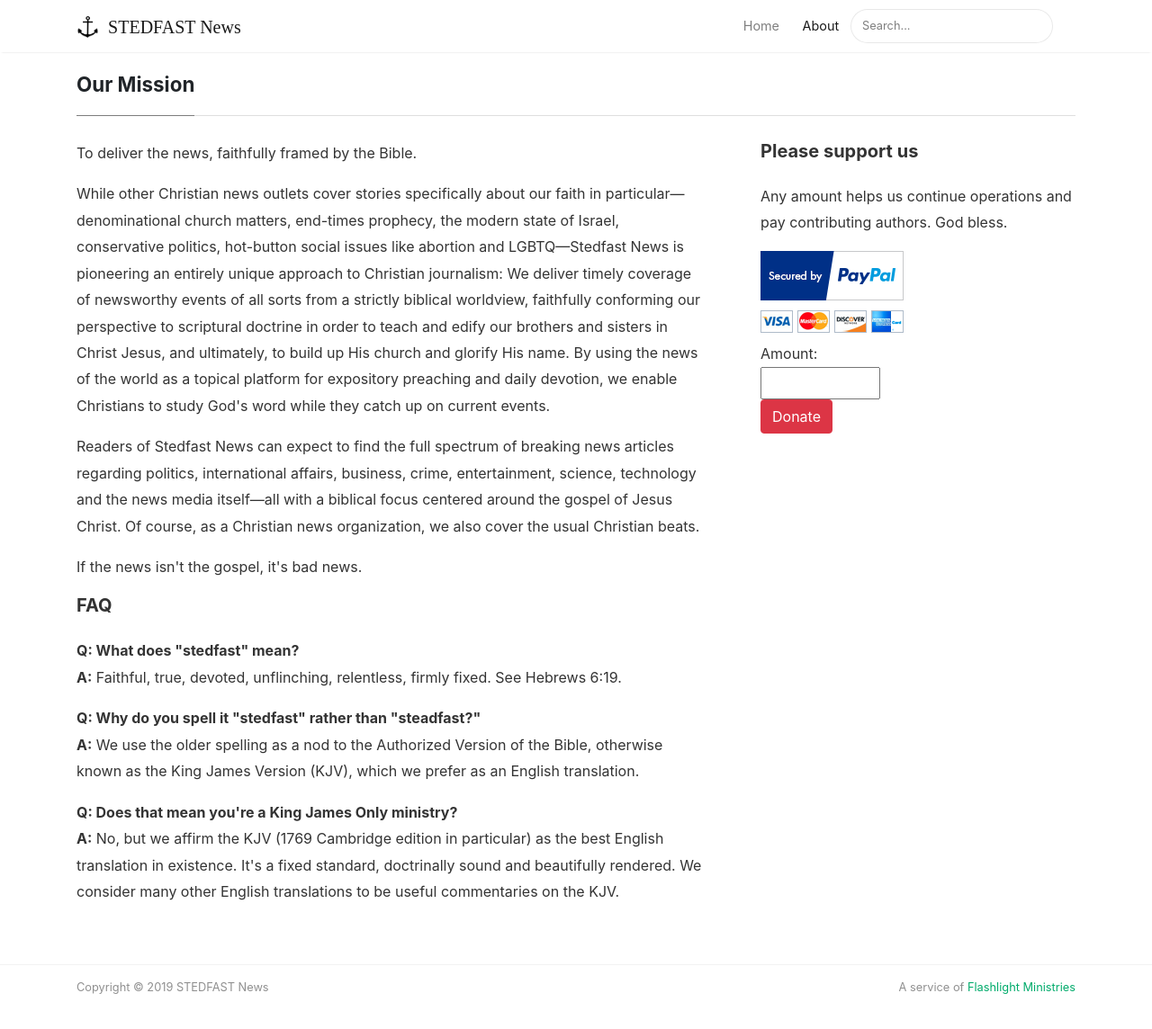
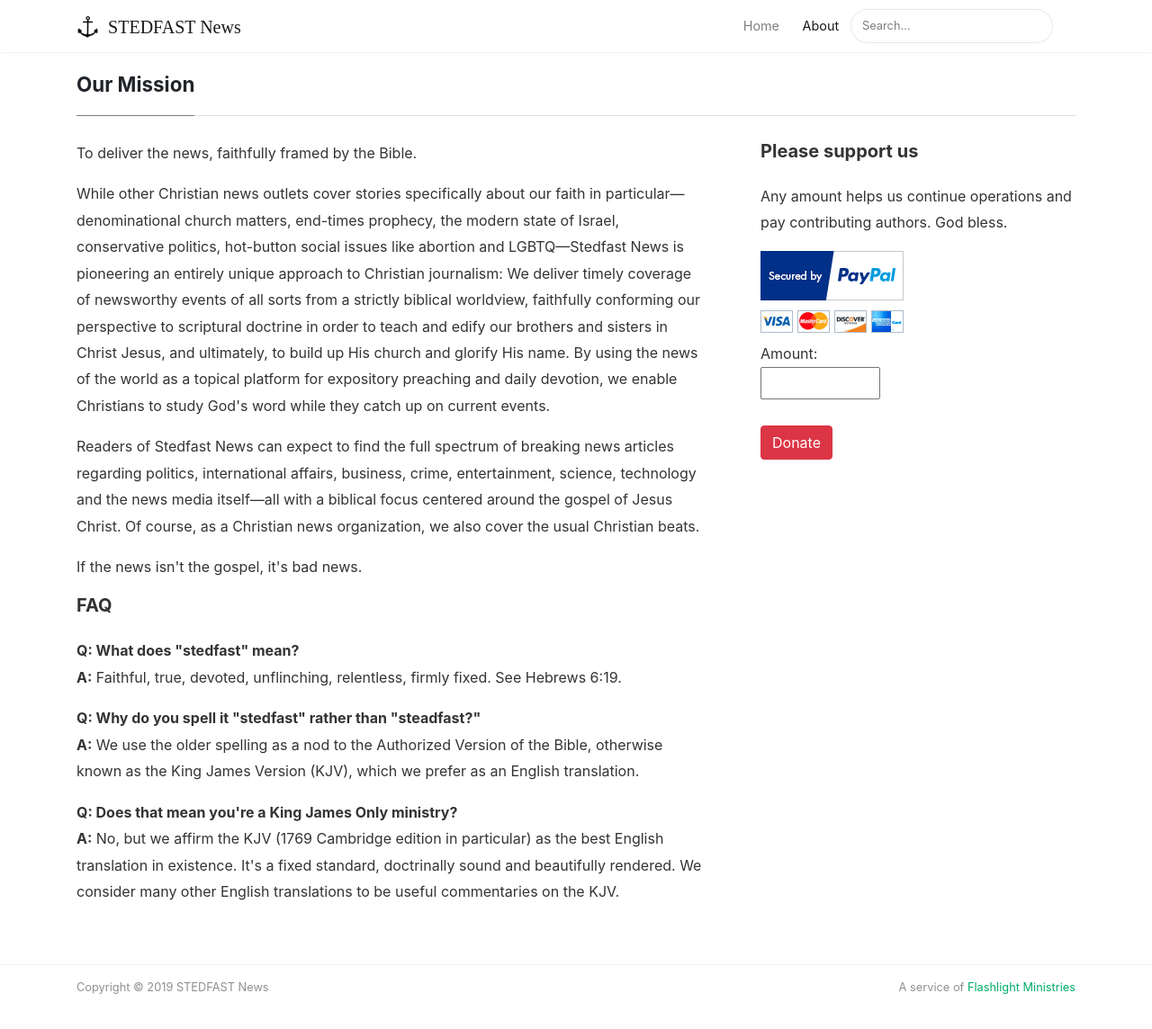
Before and after one commit to flashlightministries/stedfastnews, a Jekyll site: the page built from _pages/about.md, in a window 1280 px wide and 1182 px high. Shown: the top 1144 px of the window at 90% size. Built offline with Jekyll 4.4.1, drawn with Linux system fonts in a browser that asks for light colours; nearby versions of some CDN libraries.

Commit message:
Update about.md

```diff
--- a/_pages/about.md
+++ b/_pages/about.md
@@ -49,7 +49,7 @@ permalink: /about
   <input type="hidden" name="item_name" value="Donation to STEDFAST News">
 
   Amount:<br>
-  <input type="text" name="amount" size="8"><br>
+  <input type="text" name="amount" size="8"><br><br>
 
   <input type="submit" class="btn btn-danger" value="Donate">
 </form>
```
